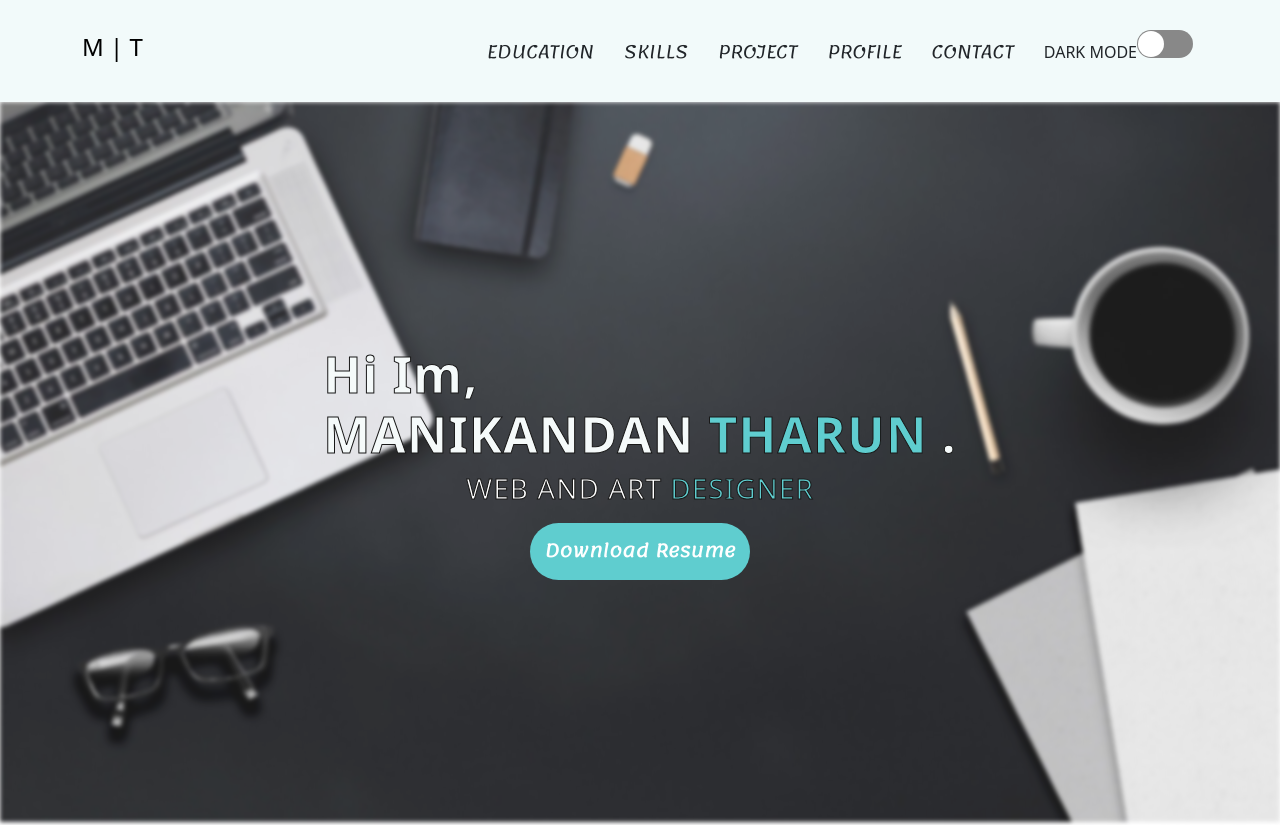
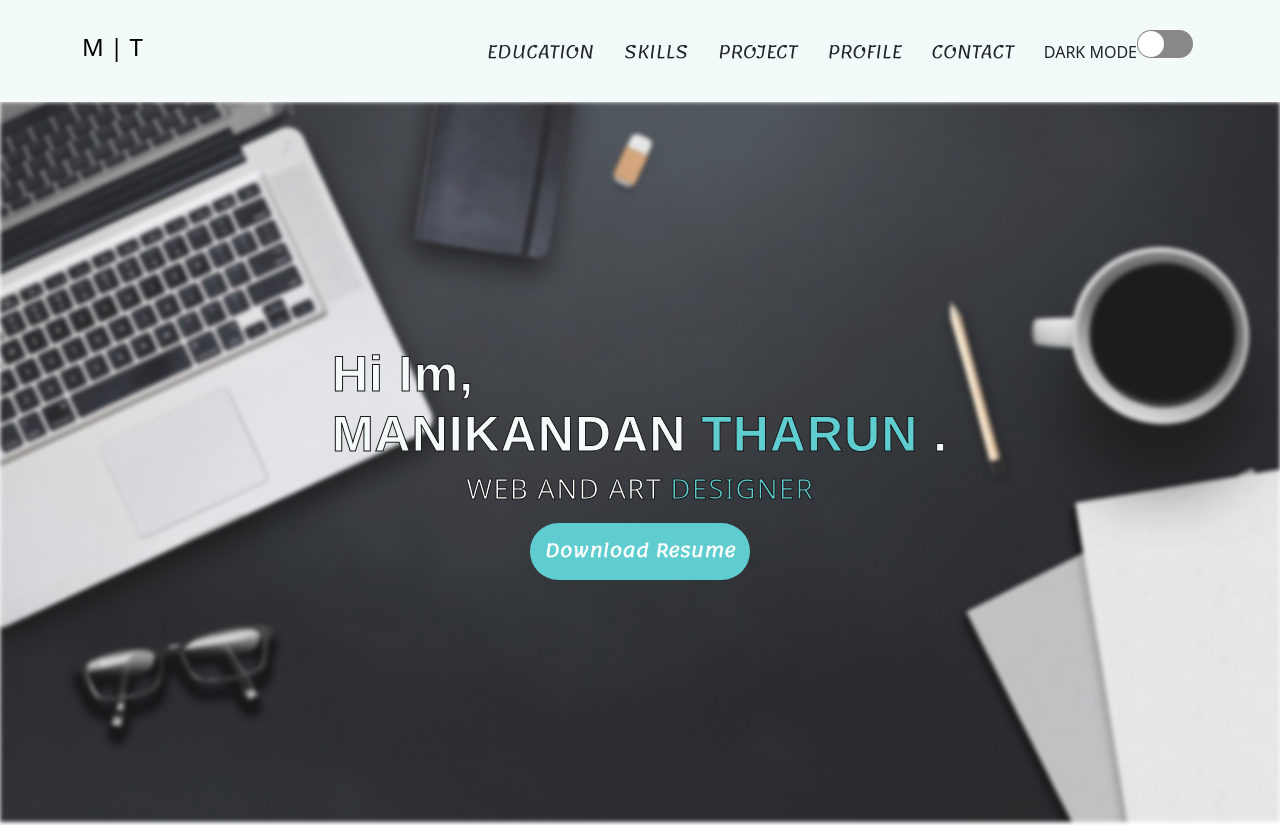
Before and after one commit to legendtharun/mine, a React (Create React App) app: page / in a window 1280 px wide. Shown: the top 825 px of the page. Built offline with nearby package versions, Linux system fonts and the light colour scheme.

Commit message:
update heading

```diff
--- a/src/Home.css
+++ b/src/Home.css
@@ -41,6 +41,7 @@
     letter-spacing: 1px;
     -webkit-text-stroke: 1px ;
     -webkit-text-stroke-color: black;
+    font-family: "Helvetica Neue",Arial, Helvetica, sans-serif;
 
 }
 .card1 h3{
```
